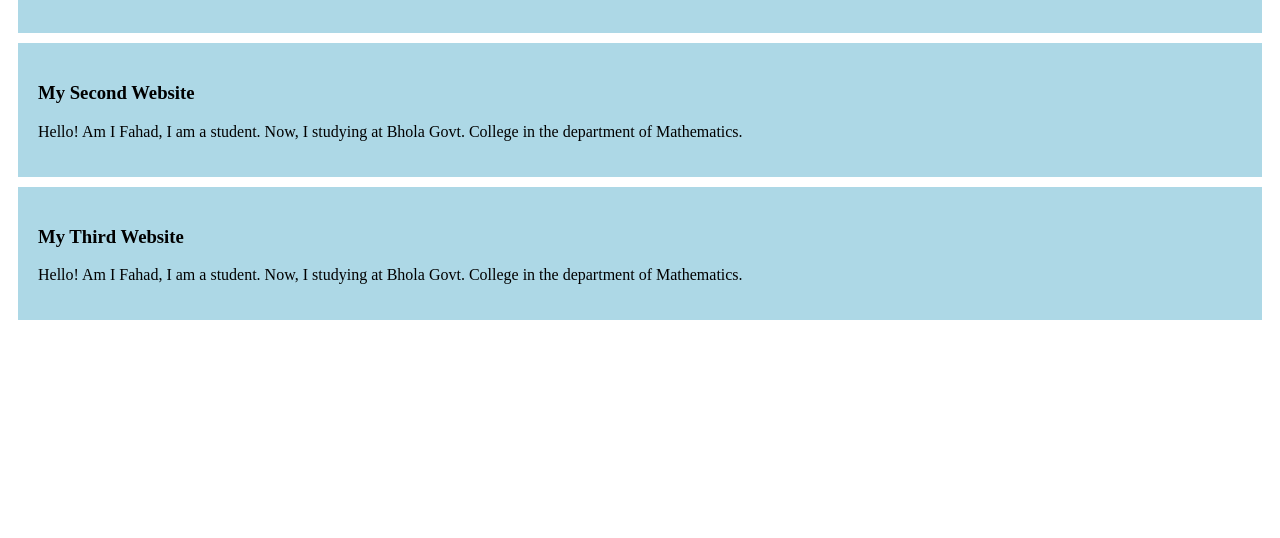
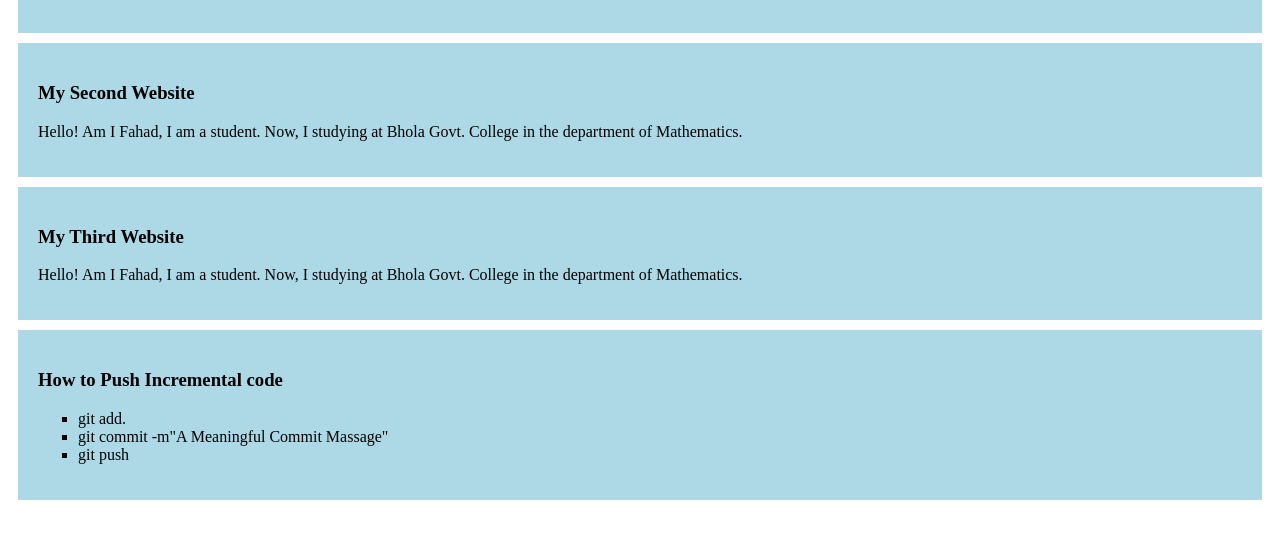
Before and after one commit to Fahad-3088/My-First-Website, a plain HTML site: page index.html in a window 1280 px wide. Shown: the part 110-648 px from the top of the page. Drawn offline with Linux system fonts and the light colour scheme.

Commit message:
added a list to push code

```diff
--- a/index.html
+++ b/index.html
@@ -20,5 +20,13 @@
         <h3> My Third Website</h3>
         <p> Hello! Am I Fahad, I am a student. Now, I studying at Bhola Govt. College in the department of Mathematics.</p>
     </div>
+    <div>
+        <h3>How to Push Incremental code </h3>
+        <ul type="Square"; color="Darkblue">
+            <li>git add. </li>
+            <li>git commit -m"A Meaningful Commit Massage"</li>
+            <li>git push</li>
+        </ul>
+    </div>
 </body>
 </html>
```
